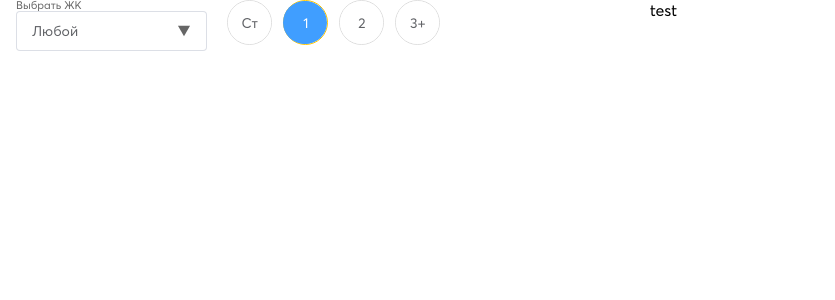
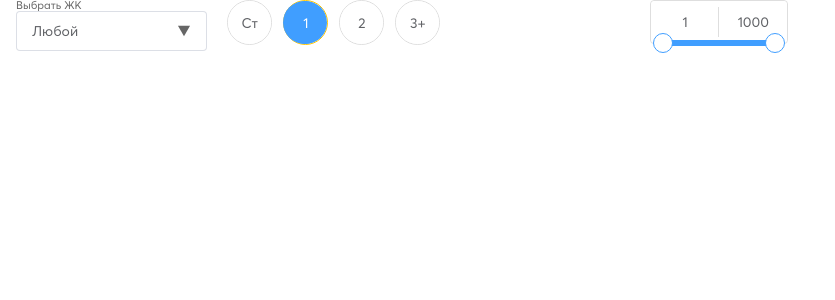
Before and after one commit to ruslan-byte/RRobTest, a Vue app: page / in a window 1280 px wide. Shown: the top 300 px of the page, without its empty margins (0-835 px from the left). Built offline with nearby package versions, Linux system fonts and the light colour scheme.

Commit message:
сделал range slider

```diff
--- a/src/App.vue
+++ b/src/App.vue
@@ -30,15 +30,21 @@
           <el-radio-button label="3+" />
         </el-radio-group>
       </el-col>
-      <el-col :span="8">test
+      <el-col :span="3">
+        <RangeSlider :range="[1,1000
+        ]">
+
+        </RangeSlider>
       </el-col>
     </el-row>
   </div>
 </template>
 <script>
   import { markRaw } from "vue";
-  import arrowIcon from "./components/icons/arrow.vue"
+  import arrowIcon from "./components/icons/arrow.vue";
+  import RangeSlider from "./components/RangeSlider.vue";
   export default {
+    components: ['RangeSlider'],
     data(){
       return{
         icon: markRaw(arrowIcon),
--- a/src/assets/scss/element/variables.scss
+++ b/src/assets/scss/element/variables.scss
@@ -24,5 +24,10 @@ $colors: (
   $button-padding-horizontal: ("default": 50px),
   $common-component-size: ("large": 46px),
   $select: ("input-font-size": 8px),
-  $radio-button: ("input-border-radius": 50%)
+  $radio-button: ("input-border-radius": 50%),
+  $slider: (
+    "height": 1px,
+    "button-size" : 12px,
+    'button-wrapper-offset': -17px,
+    )
 );
--- /dev/null
+++ b/src/components/RangeSlider.vue
@@ -0,0 +1,90 @@
+<template>
+	<div class="range-slider">
+		<el-input
+			class="range-slider__input"
+			:value="value[0]"
+		/>
+		<el-input
+			class="range-slider__input"
+			:value="value[1]"
+		/>
+		<el-slider
+			class="range-slider__slider"
+			:show-tooltip="false"
+			v-model="value"
+			range
+			:max="maxValue"
+			:min="minValue"
+		/>
+	</div>
+</template>
+<script>
+	export default {
+		props: {
+			range: {
+				type: Array,
+				default: [10, 100]
+			},
+		},
+		data() {
+			return {
+				maxValue: this.range[1],
+				minValue: this.range[0],
+				value: null
+			}
+		},
+		created()
+		{
+			this.value = this.range;
+		}
+	}
+</script>
+
+<style lang="scss">
+@use '../assets/scss/variables.scss' as *;
+
+.range-slider
+{
+	display: flex;
+	position: relative;
+	border: 1px solid $default-border-color;
+	border-radius: 4px;
+	height: 44px;
+	width: 100%;
+}
+.range-slider__input:first-of-type::after
+{
+	content:"";
+	position: absolute;
+	height: 30px;
+	width: 1px;
+	background: $default-border-color;
+	left:calc(100% - 1px);
+	top: calc(50% - 15px);
+	z-index: 1;
+}
+.range-slider__input .el-input__wrapper
+{
+	box-shadow: none;
+	border:none;
+	border-radius: 4px;
+    pointer-events: none;
+}
+.range-slider__input .el-input__inner
+{
+	text-align: center;
+	user-select: none;
+}
+.range-slider__slider
+{
+	position: absolute;
+	bottom: -16px;
+	left: 12px;
+	width: calc(100% - 24px);
+	.el-slider__button
+	{
+		border-width: 1px;
+	}
+}
+
+</style>
```
